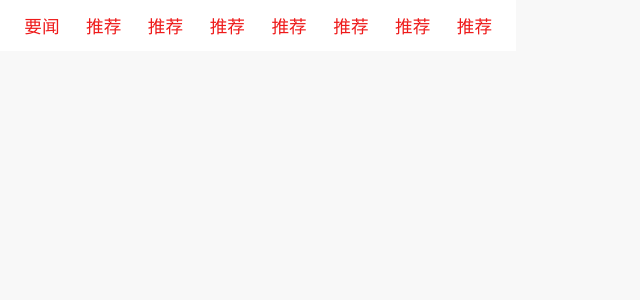
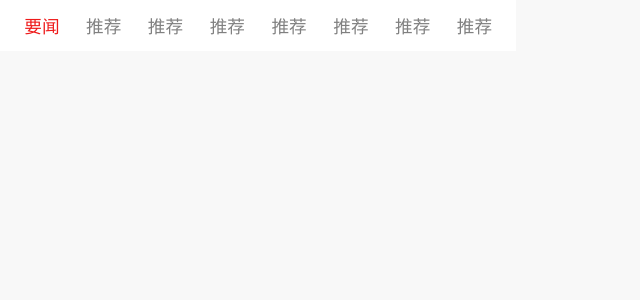
Before and after one commit to 1updown1/pwa-news, a React (Create React App) app: page / in a window 1280 px wide. Shown: the top 300 px of the page, without its empty margins (0-640 px from the left). Built offline with nearby package versions, Linux system fonts and the light colour scheme.

Commit message:
update 增加选中导航栏逻辑

```diff
--- a/src/components/Navbar/navbar.jsx
+++ b/src/components/Navbar/navbar.jsx
@@ -1,8 +1,11 @@
-import React from 'react';
+import React,{ useState, useEffect } from 'react';
 import NavbarList from './navbarList';
 
 export default function Navbar(){
-	const list = [
+	const [selectId, setSelectId] = useState('');
+	const [list, setList] = useState([]);
+	useEffect(() => {
+		const navBarList = [
 			{
 				id: 1,
 				text: '要闻'
@@ -35,8 +38,15 @@ export default function Navbar(){
 				id: 8,
 				text: '推荐'
 			},
-	]
+		];
+		setList(navBarList)
+		setSelectId(navBarList[0].id);
+	}, []);
+
+	const selectItem = item => {
+		setSelectId(item.id)
+	}
 	return (
-		<NavbarList list={list}/>
+		<NavbarList list={list} select={selectId} changeSelect={selectItem}/>
 	)
 }
--- a/src/components/Navbar/navbarList.jsx
+++ b/src/components/Navbar/navbarList.jsx
@@ -2,14 +2,19 @@ import React from 'react';
 import Style from './navbar.module.css';
 
 
-export default function NavbarList(props) {
+export default function NavbarList({ list, select, changeSelect}) {
 	return (
 		<nav className={Style.wrapper}>
 			<ul className={Style.navWrapper}>
 				{
-					props.list.map(item => {
+					list.map(item => {
 						return (
-							<li className={`${Style.navItem} ${Style.highlight}`} key={item.id}>{item.text}</li>
+							<li
+								className={`${Style.navItem} ${select ===  item.id ? Style.highlight : ''}`}
+								key={item.id}
+								onClick={() => { changeSelect(item) }}>
+									{item.text}
+							</li>
 						)
 					})
 				}
```
Lines whose indentation alone changed are shown as unchanged.
